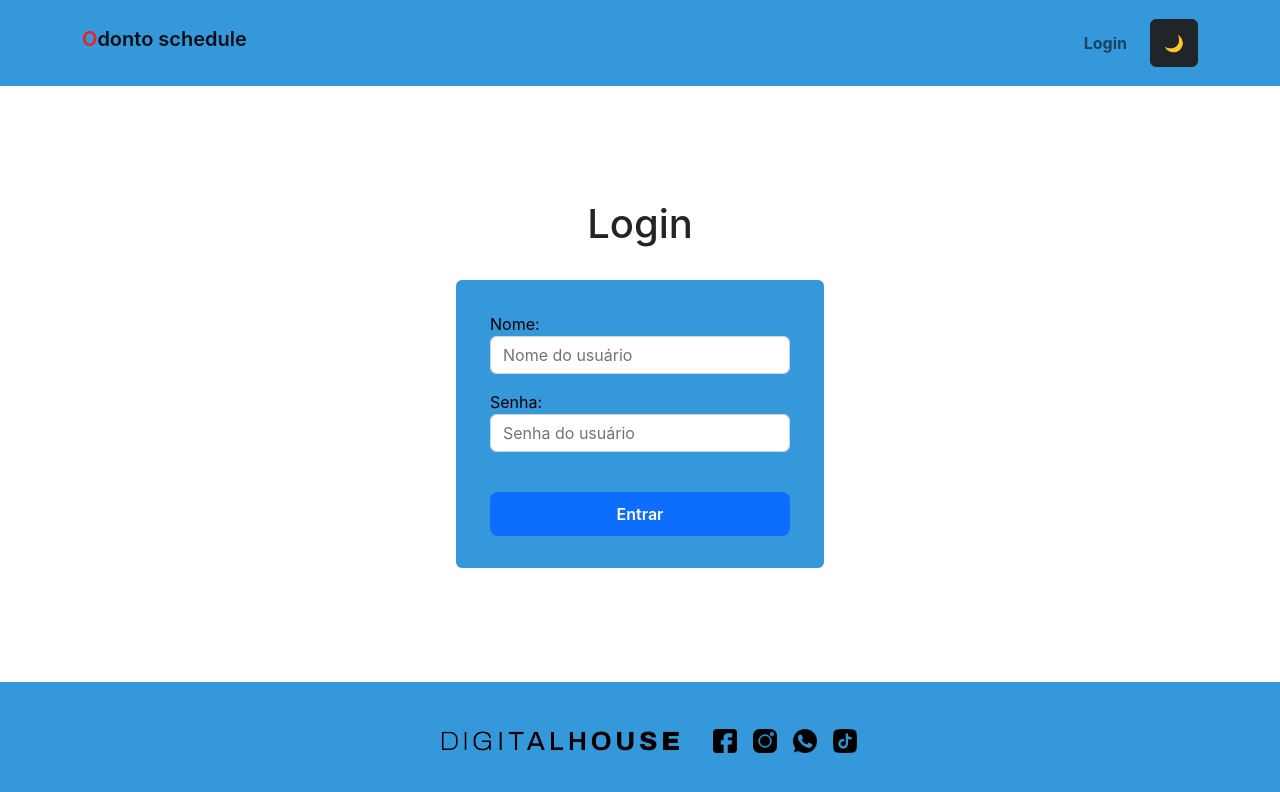
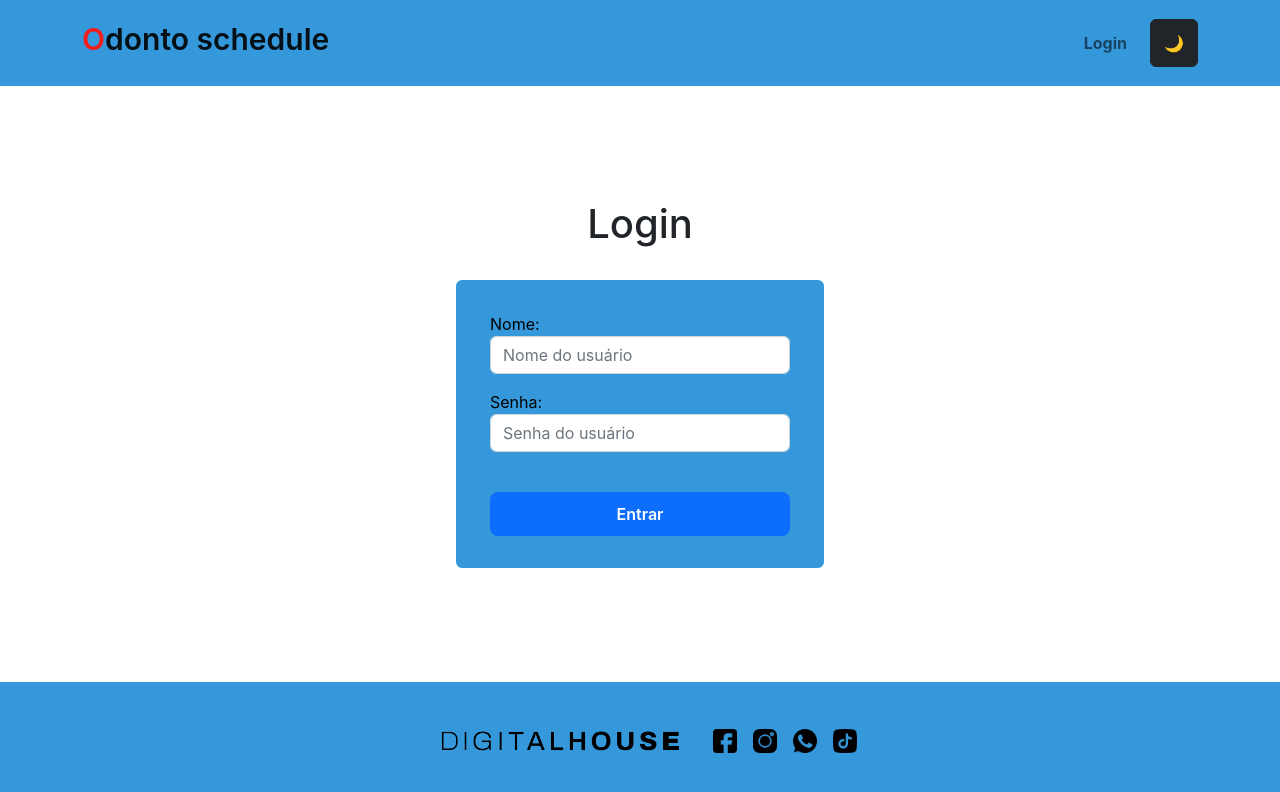
Before and after one commit to Carlos-Landerdahl/OdontoSchedule, a React (Create React App) app: page / in a window 1280 px wide. Shown: the top 792 px of the page. Built offline with nearby package versions, Linux system fonts and the light colour scheme.

Commit message:
feat: css fix

```diff
--- a/src/Components/NavBar/Navbar.module.css
+++ b/src/Components/NavBar/Navbar.module.css
@@ -49,10 +49,6 @@
 }
 
 @media (min-width: 577px) {
-  .navbarBrandMobile {
-    font-size: 20px;
-  }
-
   .btnStyleMobile {
     display: none;
   }
```
